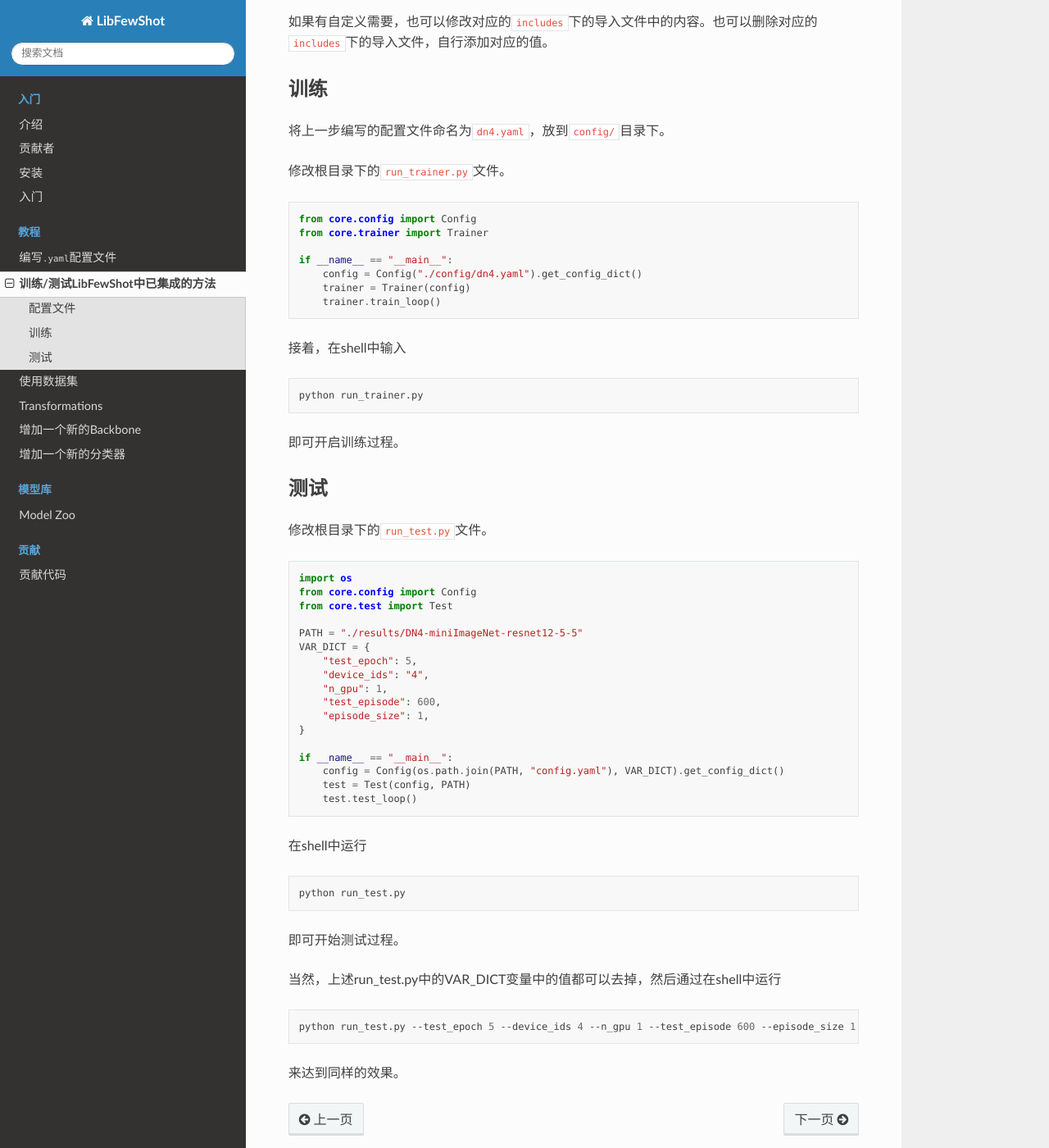
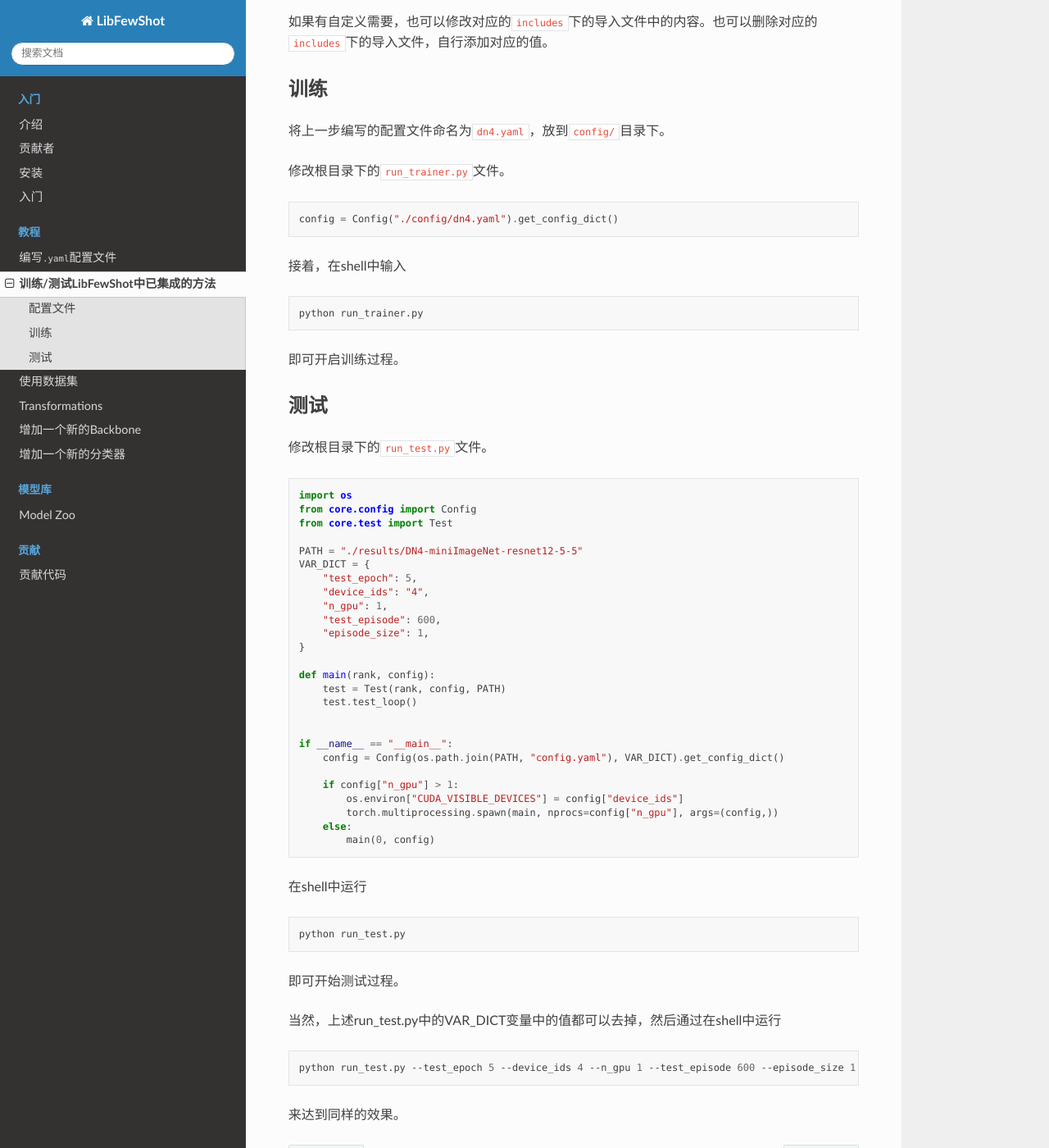
Before and after one commit to RL-VIG/LibFewShot, a Sphinx documentation site: the page built from docs/tutorials/t1-train_and_test_exist_methods.md, in a window 1280 px wide and 1400 px high, scrolled down 649 px. Shown: the whole window at 82% size. Built offline with Sphinx 7.4.7 and the Read the Docs theme 2.0.0, drawn with Linux system fonts in a browser that asks for light colours.

Commit message:
[doc] Synchronize some statements

````diff
--- a/docs/tutorials/t1-train_and_test_exist_methods.md
+++ b/docs/tutorials/t1-train_and_test_exist_methods.md
@@ -32,13 +32,7 @@ includes:
 修改根目录下的`run_trainer.py`文件。
 
 ```python
-from core.config import Config
-from core.trainer import Trainer
-
-if __name__ == "__main__":
-    config = Config("./config/dn4.yaml").get_config_dict()
-    trainer = Trainer(config)
-    trainer.train_loop()
+config = Config("./config/dn4.yaml").get_config_dict()
 ```
 
 接着，在shell中输入
@@ -67,10 +61,19 @@ VAR_DICT = {
     "episode_size": 1,
 }
 
+def main(rank, config):
+    test = Test(rank, config, PATH)
+    test.test_loop()
+
+
 if __name__ == "__main__":
     config = Config(os.path.join(PATH, "config.yaml"), VAR_DICT).get_config_dict()
-    test = Test(config, PATH)
-    test.test_loop()
+
+    if config["n_gpu"] > 1:
+        os.environ["CUDA_VISIBLE_DEVICES"] = config["device_ids"]
+        torch.multiprocessing.spawn(main, nprocs=config["n_gpu"], args=(config,))
+    else:
+        main(0, config)
 
 ```
 
````
Also changed, not shown: docs/getting_started.md (+2 -8 lines), docs/install.md (+2 -8 lines).
